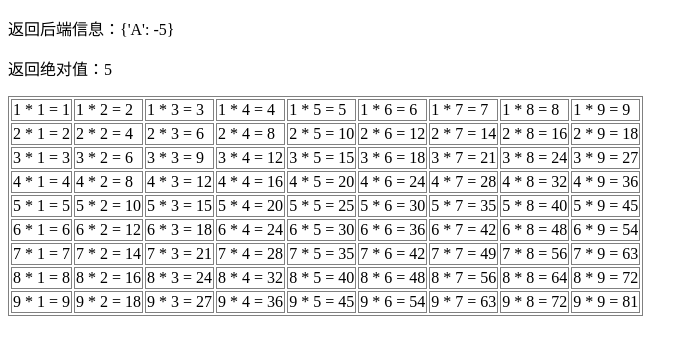
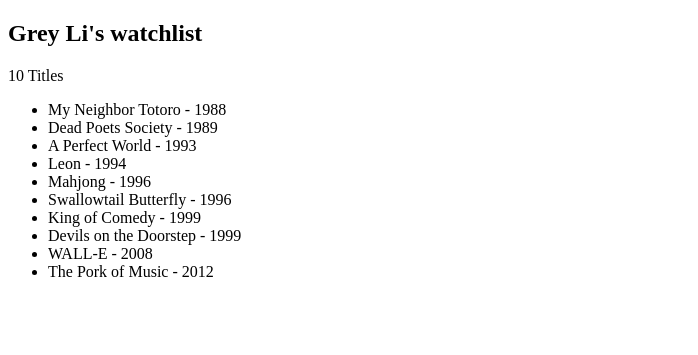
Before and after one commit to lazycat0706/my_flask_1, a Flask app: page / in a window 1280 px wide. Shown: the top 355 px of the page, without its empty margins (0-698 px from the left). Run offline with Flask 2, Linux system fonts and the light colour scheme.

Commit message:
update index.html

```diff
--- a/app.py
+++ b/app.py
@@ -6,10 +6,24 @@ from werkzeug.routing import BaseConverter
 app = Flask(__name__)
 
 
+
 @app.route('/')
 def index():
+    name = 'Grey Li'
+    movies = [
+        {'title': 'My Neighbor Totoro', 'year': '1988'},
+        {'title': 'Dead Poets Society', 'year': '1989'},
+        {'title': 'A Perfect World', 'year': '1993'},
+        {'title': 'Leon', 'year': '1994'},
+        {'title': 'Mahjong', 'year': '1996'},
+        {'title': 'Swallowtail Butterfly', 'year': '1996'},
+        {'title': 'King of Comedy', 'year': '1999'},
+        {'title': 'Devils on the Doorstep', 'year': '1999'},
+        {'title': 'WALL-E', 'year': '2008'},
+        {'title': 'The Pork of Music', 'year': '2012'},
+    ]
     exam = {'A': -5}
-    return render_template('index.html', info=exam)
+    return render_template('index.html', info=exam, name=name, movies=movies)
 
 
 @app.route('/debug/')
--- a/templates/index.html
+++ b/templates/index.html
@@ -2,21 +2,15 @@
 <html lang="en">
 <head>
     <meta charset="UTF-8">
-    <title>jinja2</title>
+    <title>{{ name }}'s watchlist</title>
 </head>
 <body>
-    <p>返回后端信息：{{ info }}</p>
-    <p>返回绝对值：{{ info.A | abs }}</p>
-    {% set list3 = [1,2,3,4,5,6,7,8,9] %}
-    <table style="border: 1px solid gray">
-        {% for i in list3 %}
-            <tr>
-            {% for j in list3 %}
-                {% set s = i*j %}
-                <td style="border: 1px solid gray">{{ "%s * %s = %s" | format(i,j,s)}}</td>
-            {% endfor %}
-            </tr>
+    <h2>{{ name }}'s watchlist</h2>
+    <p>{{ movies | length }} Titles</p>
+    <ul>
+        {% for movie in movies %}
+        <li>{{ movie.title }} - {{ movie.year }}</li>
         {% endfor %}
-    </table>
+    </ul>
 </body>
 </html>
```
